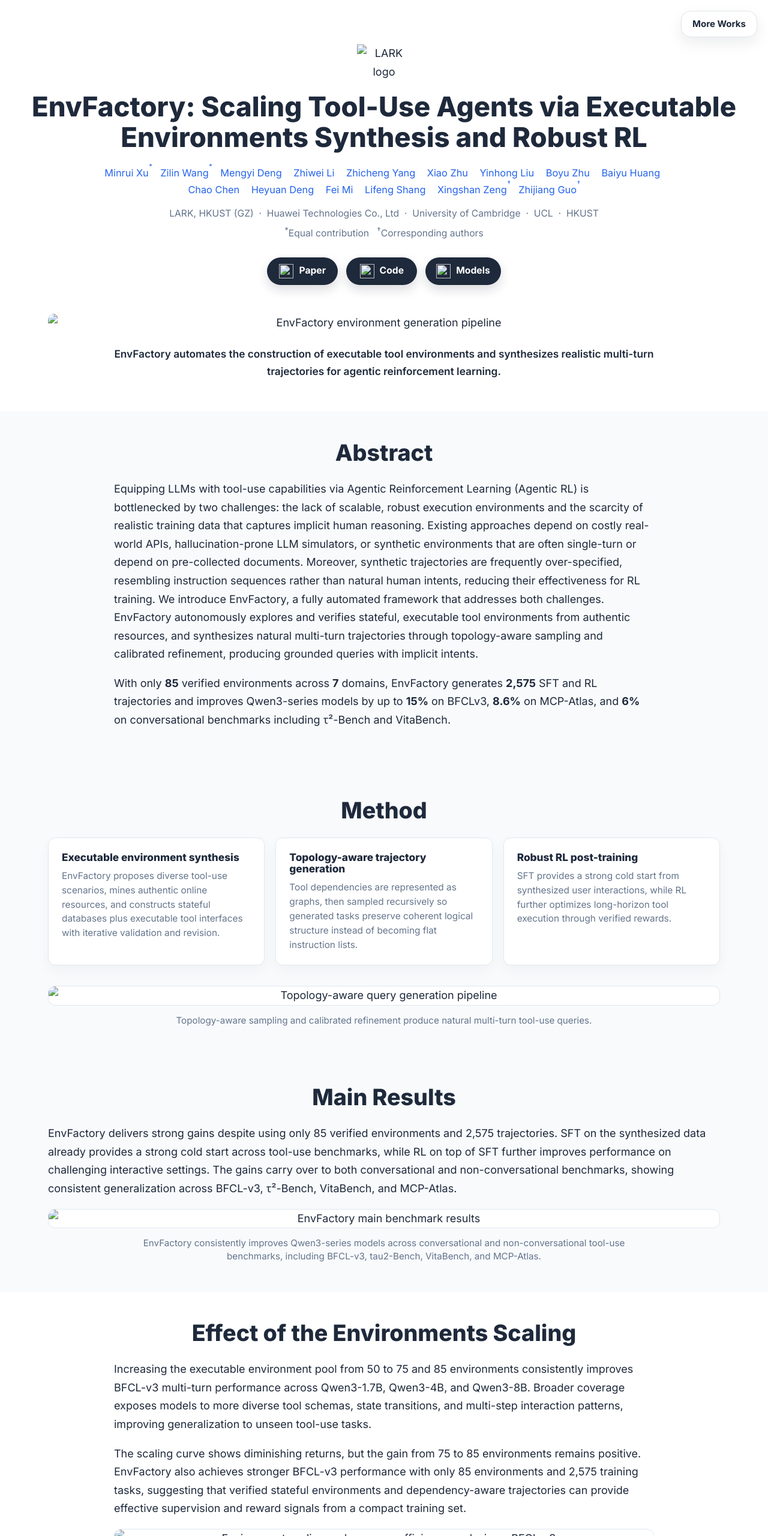
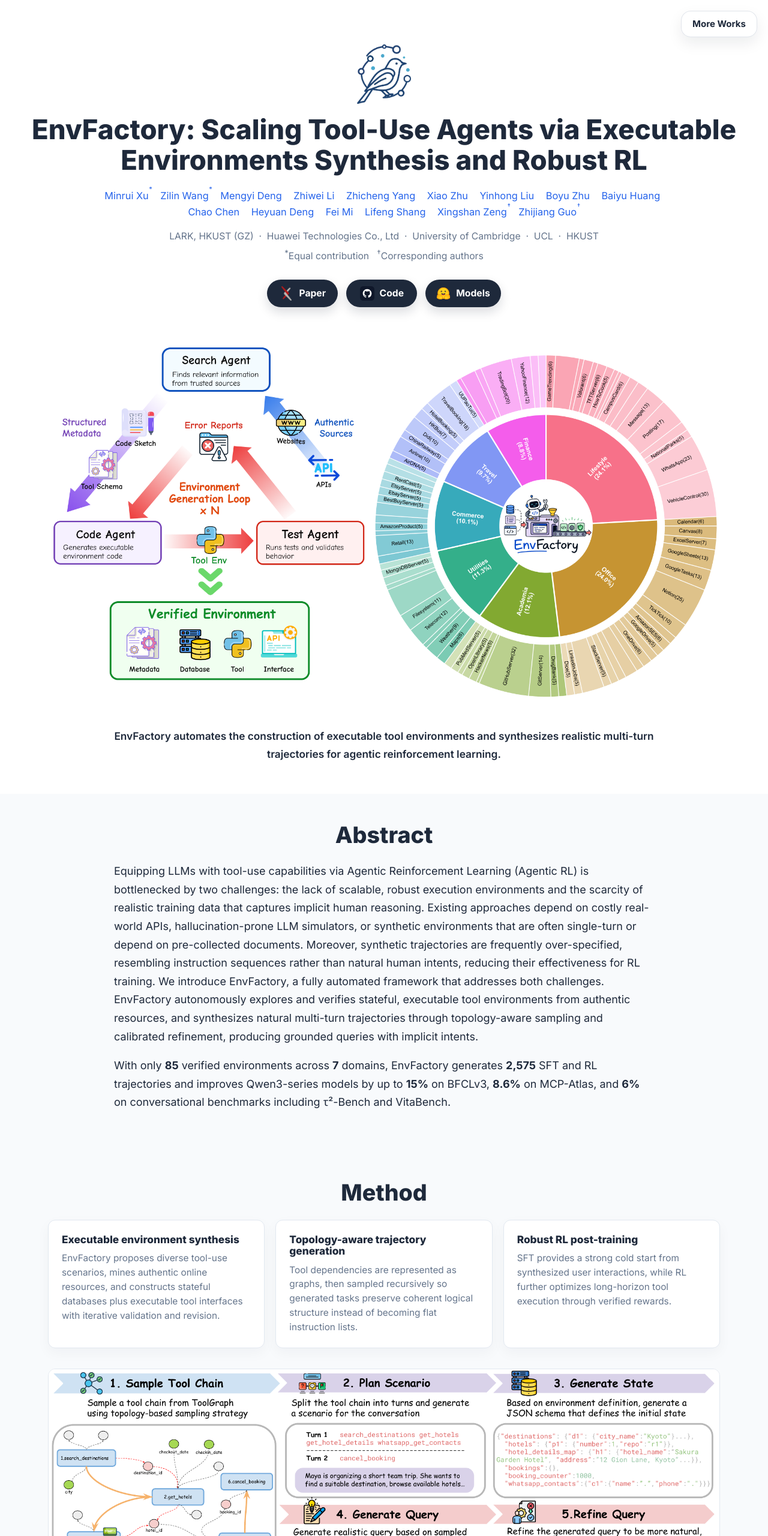
Before and after one commit to LARK-AI-Lab/envfactory.github.io, a plain HTML site: page index.html in a window 1280 px wide. Shown: the top 2560 px of the page at 60% size. Drawn offline with Linux system fonts and the light colour scheme; files that its build step writes are made by us from their sources.

Commit message:
Fix Pages asset paths for project site
GitHub Pages is serving the repository root, so the homepage must reference the checked-in root-relative asset layout rather than the older /static paths.

Constraint: The published site is a project page under envfactory.github.io, not a generated static bundle from the arxiv workspace.
Rejected: Keep /static URLs and mirror assets into a second directory | duplicates content and preserves the broken deployment path.
Confidence: high
Scope-risk: narrow
Directive: Keep future asset references relative to the published repository root (css/, images/, favicon.svg, paper.pdf).
Tested: Local browser load and remote 404 diagnosis for old /static asset URLs.
Not-tested: GitHub Pages redeploy timing after push.

```diff
--- a/index.html
+++ b/index.html
@@ -8,8 +8,8 @@
   <link rel="preconnect" href="https://fonts.googleapis.com">
   <link rel="preconnect" href="https://fonts.gstatic.com" crossorigin>
   <link href="https://fonts.googleapis.com/css2?family=Inter:wght@400;500;600;700;800&display=swap" rel="stylesheet">
-  <link rel="icon" href="static/favicon.svg" type="image/svg+xml">
-  <link rel="stylesheet" href="static/css/style.css">
+  <link rel="icon" href="favicon.svg" type="image/svg+xml">
+  <link rel="stylesheet" href="css/style.css">
 </head>
 <body>
   <a class="work-button" href="https://github.com/LARK-AI-Lab">
@@ -19,7 +19,7 @@
     <section class="hero">
       <div class="container hero-container">
         <div class="title-lockup">
-          <img class="title-logo" src="static/images/lark_logo.png" alt="LARK logo">
+          <img class="title-logo" src="images/lark_logo.png" alt="LARK logo">
           <h1>EnvFactory: Scaling Tool-Use Agents via Executable Environments Synthesis and Robust RL</h1>
         </div>
 
@@ -47,9 +47,9 @@
         </div>
 
         <div class="actions">
-          <a class="button" href="static/paper.pdf"><img class="button-logo" src="static/images/arxiv-logomark-small@2x.png" alt=""><span>Paper</span></a>
-          <a class="button" href="https://github.com/LARK-AI-Lab/EnvFactory"><img class="button-logo" src="static/images/github-logo.svg" alt=""><span>Code</span></a>
-          <a class="button" href="https://github.com/LARK-AI-Lab/EnvFactory"><img class="button-logo" src="static/images/huggingface-color.png" alt=""><span>Models</span></a>
+          <a class="button" href="paper.pdf"><img class="button-logo" src="images/arxiv-logomark-small@2x.png" alt=""><span>Paper</span></a>
+          <a class="button" href="https://github.com/LARK-AI-Lab/EnvFactory"><img class="button-logo" src="images/github-logo.svg" alt=""><span>Code</span></a>
+          <a class="button" href="https://github.com/LARK-AI-Lab/EnvFactory"><img class="button-logo" src="images/huggingface-color.png" alt=""><span>Models</span></a>
         </div>
       </div>
     </section>
@@ -57,7 +57,7 @@
     <section class="teaser-section">
       <div class="container">
         <figure class="figure hero-figure">
-          <img src="static/images/envgen.png" alt="EnvFactory environment generation pipeline">
+          <img src="images/envgen.png" alt="EnvFactory environment generation pipeline">
         </figure>
         <p class="lead" style="text-align:center;font-weight:600;">
           EnvFactory automates the construction of executable tool environments and synthesizes
@@ -122,7 +122,7 @@
         </div>
 
         <figure class="figure">
-          <img src="static/images/querygen-1.png" alt="Topology-aware query generation pipeline">
+          <img src="images/querygen-1.png" alt="Topology-aware query generation pipeline">
           <figcaption>Topology-aware sampling and calibrated refinement produce natural multi-turn tool-use queries.</figcaption>
         </figure>
       </div>
@@ -140,7 +140,7 @@
           MCP-Atlas.
         </p>
         <figure class="figure">
-          <img src="static/images/results.png" alt="EnvFactory main benchmark results">
+          <img src="images/results.png" alt="EnvFactory main benchmark results">
           <figcaption>
             EnvFactory consistently improves Qwen3-series models across conversational and
             non-conversational tool-use benchmarks, including BFCL-v3, tau2-Bench, VitaBench,
@@ -168,7 +168,7 @@
           from a compact training set.
         </p>
         <figure class="figure">
-          <img src="static/images/bfcl_scaling-1.png" alt="Environment scaling and resource efficiency analysis on BFCL-v3">
+          <img src="images/bfcl_scaling-1.png" alt="Environment scaling and resource efficiency analysis on BFCL-v3">
           <figcaption>
             Environment scaling and resource efficiency analysis on BFCL-v3.
           </figcaption>
@@ -186,7 +186,7 @@
           performs best on BFCL-v3.
         </p>
         <figure class="figure">
-          <img src="static/images/ablation.png" alt="EnvFactory ablation study">
+          <img src="images/ablation.png" alt="EnvFactory ablation study">
         </figure>
       </div>
     </section>
```
